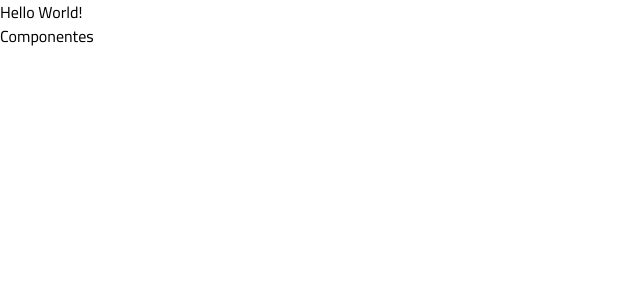
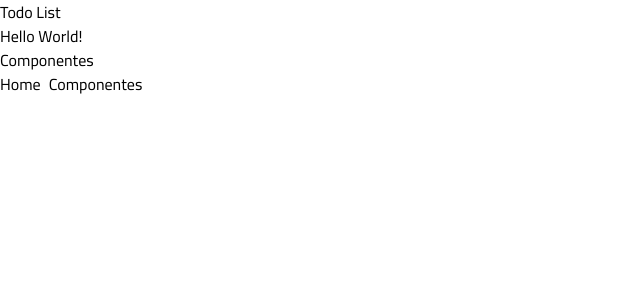
Before and after one commit to joaoKnisspell/todo-project, a React (Vite) app: page / in a window 1280 px wide. Shown: the top 300 px of the page, without its empty margins (0-640 px from the left). Built offline with nearby package versions, Linux system fonts and the light colour scheme.

Commit message:
Router LayoutMain Initial Setup Done.

```diff
--- a/src/App.tsx
+++ b/src/App.tsx
@@ -1,4 +1,5 @@
 import { BrowserRouter, Route, Routes } from "react-router";
+import LayoutMain from "./pages/layout-main";
 import PageComponents from "./pages/page-components";
 import PageHome from "./pages/page-home";
 
@@ -6,8 +7,10 @@ export default function App() {
 	return (
 		<BrowserRouter>
 			<Routes>
-				<Route index element={<PageHome />} />
-				<Route path="/componentes" element={<PageComponents />} />
+				<Route element={<LayoutMain />}>
+					<Route index element={<PageHome />} />
+					<Route path="/componentes" element={<PageComponents />} />
+				</Route>
 			</Routes>
 		</BrowserRouter>
 	);
--- /dev/null
+++ b/src/pages/layout-main.tsx
@@ -0,0 +1,18 @@
+import { NavLink, Outlet } from "react-router";
+
+export default function LayoutMain() {
+    return(
+        <>
+            <header>
+                <h1>Todo List</h1>
+            </header>
+            <main>
+                <Outlet />
+            </main>
+            <footer className="flex gap-2 items-center">
+                <NavLink to="/">Home</NavLink>
+                <NavLink to="/componentes">Componentes</NavLink>
+            </footer>
+        </>
+    )
+}
```
